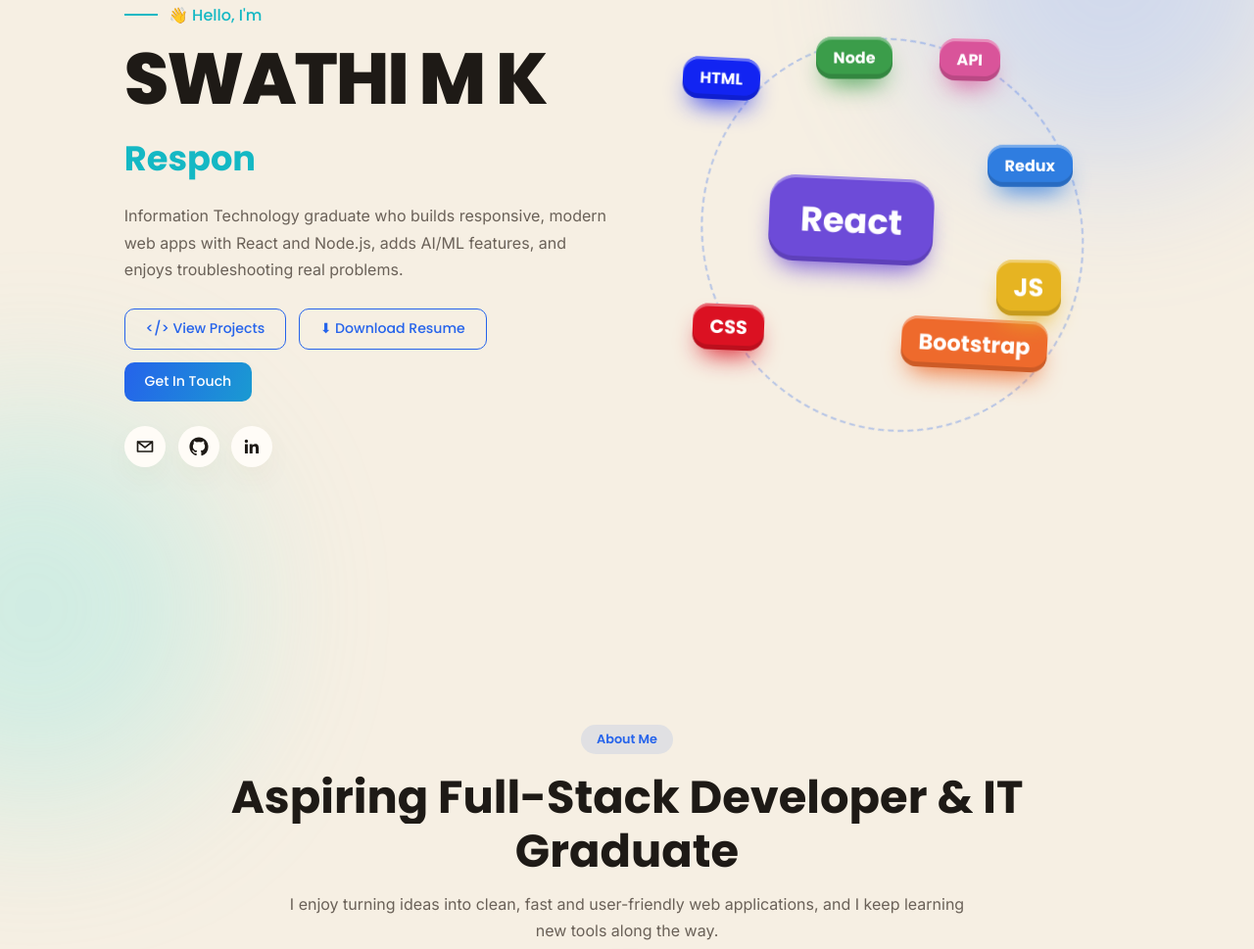
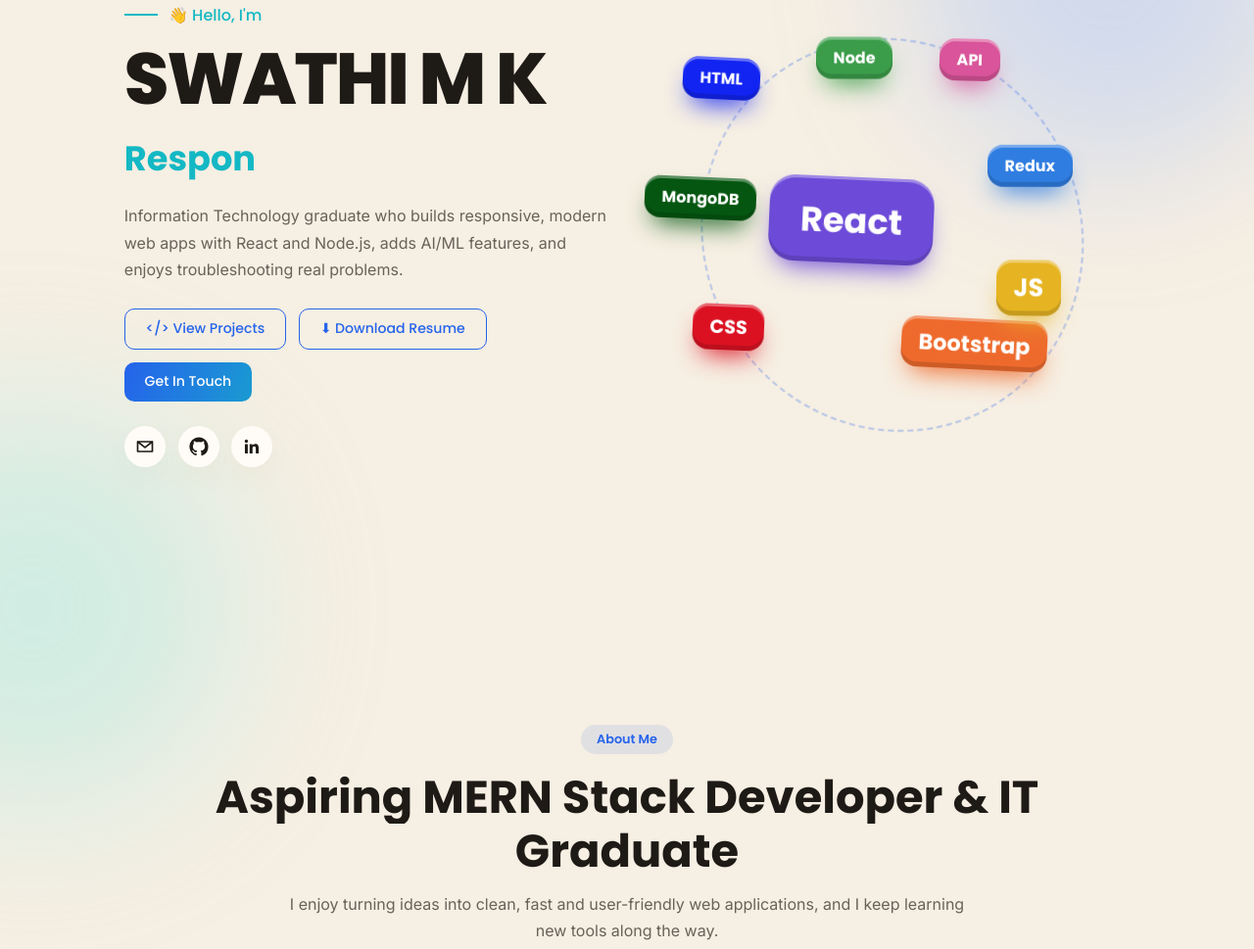
Before and after one commit to swathimk-151/Portfolio, a plain HTML site: page index.html in a window 1280 px wide. Shown: the part 164-1133 px from the top of the page at 98% size. Drawn offline with Linux system fonts and the light colour scheme.

Commit message:
new change

```diff
--- a/index.html
+++ b/index.html
@@ -27,18 +27,20 @@
  <div class="stage" id="stage" aria-hidden="true">
   <div class="chip big" data-d="1.4" style="--x:24%;--y:40%;--c:#6d4bd8;--s:2.2rem;--dl:0s"><span>React</span></div>
   <div class="chip" data-d="1" style="--x:6%;--y:14%;--c:#1224f2;--dl:-1s">HTML</div>
+  <div class="chip" data-d="1.8" style="--x:-2%;--y:40%;--c:#045610;--dl:-2">MongoDB</div>
   <div class="chip" data-d="1.2" style="--x:60%;--y:8%;--c:#d9549a;--dl:-2s">API</div>
   <div class="chip" data-d="0.8" style="--x:70%;--y:30%;--c:#2f7de0;--dl:-3s">Redux</div>
   <div class="chip" data-d="1.6" style="--x:8%;--y:68%;--c:#db1122;--s:1.2rem;--dl:-1.5s">CSS</div>
   <div class="chip" data-d="1.8" style="--x:52%;--y:72%;--c:#ee6a2c;--s:1.4rem;--dl:-.5s">Bootstrap</div>
   <div class="chip" data-d="1.1" style="--x:72%;--y:56%;--c:#e6b422;--s:1.6rem;--dl:-2.5s">JS</div>
   <div class="chip" data-d=".9" style="--x:34%;--y:6%;--c:#3b9d4a;--dl:-3.5s">Node</div>
- </div>
+
+</div>
 </section>
 
 <section id="about" class="ct about">
  <span class="pill rv">About Me</span>
- <h2 class="rv split">Aspiring Full-Stack Developer &amp; IT Graduate</h2>
+ <h2 class="rv split">Aspiring MERN Stack Developer &amp; IT Graduate</h2>
  <p class="sub rv">I enjoy turning ideas into clean, fast and user-friendly web applications, and I keep learning new tools along the way.</p>
  <div class="rv"><div class="av"><img src="assets/profile.jpg" alt="Swathi M K" width="220" height="220"></div></div>
  <p class="rv">I've completed my B.Tech in Information Technology at Sri Ramakrishna Engineering College, Coimbatore. I've built apps with React, Node.js and Express.js, worked with MySQL, PostgreSQL and MongoDB, and used NLP and the Gemini API for AI features.</p>
@@ -72,7 +74,7 @@
  <h2 class="rv split">Learning &amp; Achievements</h2>
  <p class="sub rv">Training, internships and certifications that shaped how I build.</p>
  <div class="tl rv" id="tl">
-  <div class="ev card now"><small>Currently pursuing</small><h3>MERN Stack Development Training</h3><p>AITech Academy. Proficient in HTML5, CSS3, JavaScript, Bootstrap and React.js, with hands-on experience building responsive web applications using modern web development technologies.</p></div>
+  <div class="ev card now"><small>Currently pursuing</small><h3>MERN Stack Development Training</h3><p>AITech Academy. Proficient in HTML5, CSS3, JavaScript, Bootstrap and React.js, Node.js, Express.js, MongoDB with hands-on experience building responsive web applications using modern web development technologies. Learned backend and database development.</p></div>
   <div class="ev card"><small>Aug 2024 – Sep 2024</small><h3>UI/UX Design Intern</h3><p>Cognifyz Technologies, Nagpur. Designed responsive interfaces in Figma, with wireframes and interactive prototypes.</p></div>
   <div class="ev card"><small>Jun 2024 – Jul 2024</small><h3>Full-Stack Developer Intern</h3><p>Nitroware Technologies, Coimbatore. Built and launched a responsive furniture e-commerce site using React.js and CSS.</p></div>
  </div>
--- a/script.js
+++ b/script.js
@@ -53,16 +53,17 @@ $$('.bt').forEach(el=>el.addEventListener('pointermove',e=>{const r=el.getBoundi
 new IntersectionObserver((es,ob)=>{if(es[0].isIntersecting){ob.disconnect();setTimeout(()=>bn.classList.add('ready'),3200)}},{threshold:.15}).observe(bn);
 
 /* projects */
-const VID_DDR="assets/videos/damaged-document-restoration.mp4";
 /* TO ADD A PROJECT VIDEO: put the .mp4 in assets/videos/ and set v:'assets/videos/your-file.mp4' for that project below */
 const IMG_GLOW="assets/glowpearl-banner.svg";
 const IMG_LUMA="assets/lumanest-banner.svg";
 const IMG_TREND="assets/trendora-banner.svg";
+const VID_DDR="assets/videos/damaged-document-restoration.mp4";
+
 const P=[
- {v:VID_DDR,t:'Damaged Document Restoration',e:'📄',g:['#ccfbf1','#c7d2fe'],d:'An AI web app that predicts and reconstructs missing text in incomplete documents using NLP and the Gemini API.',p:['File upload with Multer','Gemini API text reconstruction','MongoDB storage and retrieval','REST APIs with Axios'],s:['React.js','Node.js','Express.js','Gemini API','MongoDB','Axios']},
  {v:'',i:IMG_GLOW,u:'https://glowpearl-website.onrender.com',t:'Glow Pearl Skincare Website',e:'🧴',g:['#fce7f3','#ffe4d6'],d:'A responsive skincare and beauty storefront with product categories, best sellers, a flash-sale offer, cart and login pages, customer reviews and a beauty blog.',p:['Skincare, makeup and body care categories','Best-seller product cards with prices and discounts','Cart, login, about and blog pages','Fully responsive layout built with Bootstrap'],s:['HTML','CSS','Bootstrap']},
  {v:'',i:IMG_LUMA,u:'https://lumanest-furniture.onrender.com',t:'Lumanest Furniture Website',e:'🛋️',g:['#f5e9da','#e8d5bd'],d:'A modern, responsive furniture website with a clean layout and interactive browsing, built to showcase home furniture across mobile and desktop.',p:['Clean, modern furniture showcase','Interactive features powered by JavaScript','Responsive layout for mobile and desktop','Deployed live on Render'],s:['HTML','CSS','JavaScript']},
- {v:'',i:IMG_TREND,u:'https://trendora-styledress.onrender.com',t:'Trendora Fashion Website',e:'👗',g:['#ede4fb','#dccdf5'],d:'A modern, responsive fashion website with a stylish interface, built with React and Redux for smooth, interactive browsing across mobile and desktop.',p:['Stylish, modern fashion storefront','Built with React and Redux state management','Interactive UI powered by JavaScript','Responsive layout and live deployment on Render'],s:['HTML','CSS','JavaScript','React','Redux']}
+ {v:'',i:IMG_TREND,u:'https://trendora-styledress.onrender.com',t:'Trendora Fashion Website',e:'👗',g:['#ede4fb','#dccdf5'],d:'A modern, responsive fashion website with a stylish interface, built with React and Redux for smooth, interactive browsing across mobile and desktop.',p:['Stylish, modern fashion storefront','Built with React and Redux state management','Interactive UI powered by JavaScript','Responsive layout and live deployment on Render'],s:['HTML','CSS','JavaScript','React','Redux']},
+ {v:VID_DDR,t:'Damaged Document Restoration',e:'📄',g:['#ccfbf1','#c7d2fe'],d:'An AI web app that predicts and reconstructs missing text in incomplete documents using NLP and the Gemini API.',p:['File upload with Multer','Gemini API text reconstruction','MongoDB storage and retrieval','REST APIs with Axios'],s:['React.js','Node.js','Express.js','Gemini API','MongoDB','Axios']}
 ];
 $('#pg').innerHTML=P.map((p,i)=>`<div class="card proj" data-i="${i}" tabindex="0" role="button"><div class="ban" style="--g1:${p.g[0]};--g2:${p.g[1]}">${p.i?`<img class="pimg" src="${p.i}" alt="${p.t} preview" loading="lazy">`:`<div class="scr"><b></b><b></b><b></b><b></b></div><span class="em">${p.e}</span>${p.v?'':'<span class="soon">Demo video coming soon</span>'}`}${p.v?`<video src="${p.v}" autoplay muted loop playsinline preload="metadata" disablepictureinpicture disableremoteplayback controlslist="nodownload nofullscreen noplaybackrate noremoteplayback" tabindex="-1" aria-hidden="true"></video>`:''}</div><div class="pb"><h3>${p.t}</h3><p>${p.d}</p><div class="tags">${p.s.slice(0,4).map(x=>`<span>${x}</span>`).join('')}</div>${p.u?`<a class="btn g dep" href="${p.u}" target="_blank" rel="noopener">🚀 Deploy</a>`:''}</div></div>`).join('');
 $$('#pg video').forEach(v=>{v.muted=true;v.defaultMuted=true;v.setAttribute('muted','');v.play().catch(()=>{})});
```
